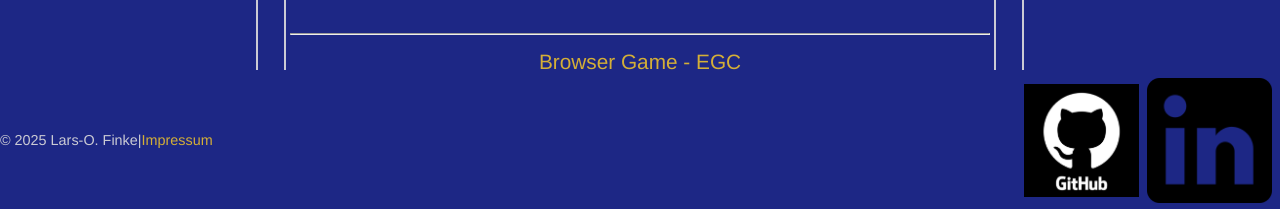
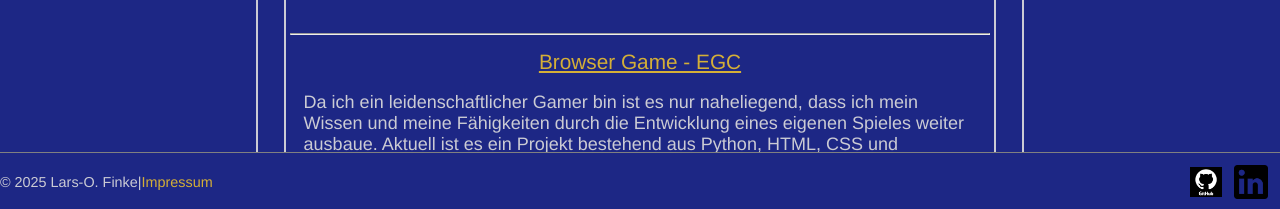
Before and after one commit to LarsOFinke/MyPortfolio, an Angular app in the folder frontend/: page /projects in a window 1280 px wide. Shown: the part 589-798 px from the top of the page. Built offline with nearby package versions, Linux system fonts and the light colour scheme.

Commit message:
Added media-queries for the footer

```diff
--- a/frontend/src/app/components/shared/footer/footer.component.css
+++ b/frontend/src/app/components/shared/footer/footer.component.css
@@ -6,6 +6,7 @@ footer {
   font-size: 0.9rem;
   width: 100%;
   background-color: var(--light-navy-blue);
+  border-top: 1px solid gray;
   margin-top: 1.5%;
 }
 
@@ -16,3 +17,57 @@ p {
 a {
   font-size: 0.9rem;
 }
+
+.info-text {
+  display: flex;
+  width: 80%;
+  height: fit-content;
+}
+
+.logos {
+  display: flex;
+  flex-direction: row;
+  align-items: center;
+  width: 20%;
+  height: fit-content;
+}
+
+@media (min-width: 767px) {
+  .info-text {
+    width: 91%;
+  }
+
+  .logos {
+    width: 9%;
+  }
+}
+
+@media (min-width: 1023px) {
+  .info-text {
+    width: 93%;
+  }
+
+  .logos {
+    width: 7%;
+  }
+}
+
+@media (min-width: 1439px) {
+  .info-text {
+    width: 95%;
+  }
+
+  .logos {
+    width: 5%;
+  }
+}
+
+@media (min-width: 1900px) {
+  .info-text {
+    width: 96%;
+  }
+
+  .logos {
+    width: 4%;
+  }
+}
--- a/frontend/src/app/components/shared/footer/footer.component.html
+++ b/frontend/src/app/components/shared/footer/footer.component.html
@@ -1,6 +1,6 @@
 <footer>
   <div class="row centered">
-    <div class="row d-flex col-80">
+    <div class="info-text">
       <p>© 2025 Lars-O. Finke|</p>
       <a
         [routerLink]="['/impressum']"
@@ -10,9 +10,9 @@
       >
     </div>
 
-    <div class="row d-flex col-20 centered">
+    <div class="logos">
       <app-git-hub-logo></app-git-hub-logo>
-      <app-linkedin-logo class="m-8px"></app-linkedin-logo>
+      <app-linkedin-logo class="m-12px"></app-linkedin-logo>
     </div>
   </div>
 </footer>
--- a/frontend/src/styles.css
+++ b/frontend/src/styles.css
@@ -126,6 +126,9 @@ a:visited {
 }
 .vh-80 {
   height: 80vh;
+}
+.m-12px {
+  margin: 12px;
 }
 .m-8px {
   margin: 8px;
```
